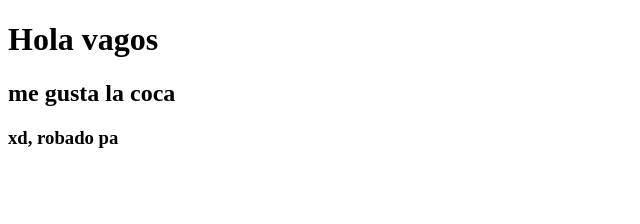
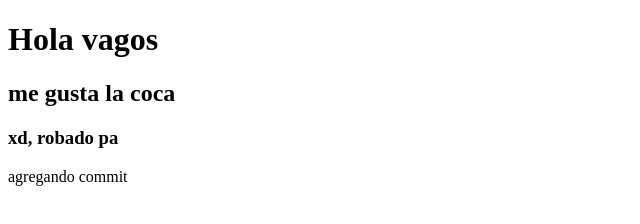
Before and after one commit to EstebanCardozo12/coffe-shop-puebagit.github.io, a plain HTML site: page index.html in a window 1280 px wide. Shown: the whole page, without its empty margins (0-640 px from the left). Drawn offline with Linux system fonts and the light colour scheme.

Commit message:
bandido prueba commit xd

```diff
--- a/index.html
+++ b/index.html
@@ -10,5 +10,8 @@
     <h1>Hola vagos</h1>
     <h2>me gusta la coca</h2>
     <h3>xd, robado pa</h3>
+
+
+    <p>agregando commit</p>
 </body>
 </html>
```
